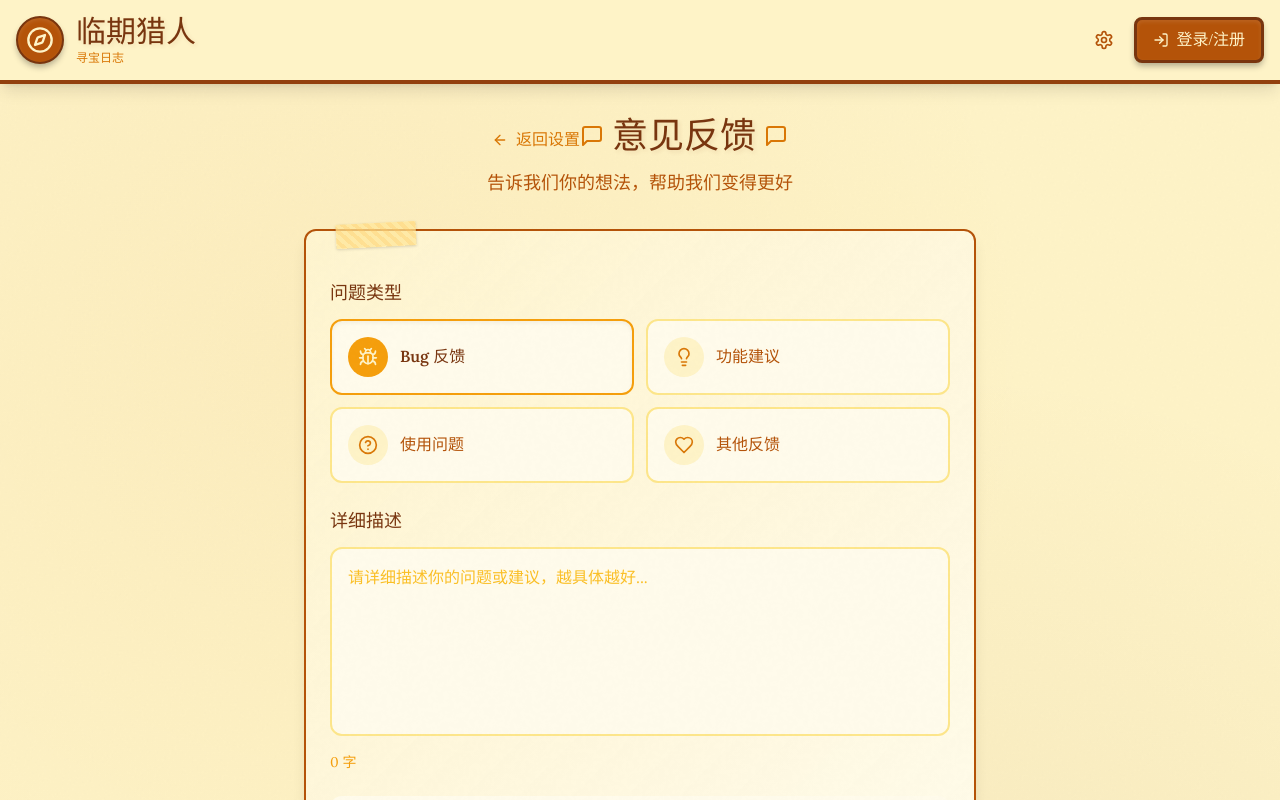
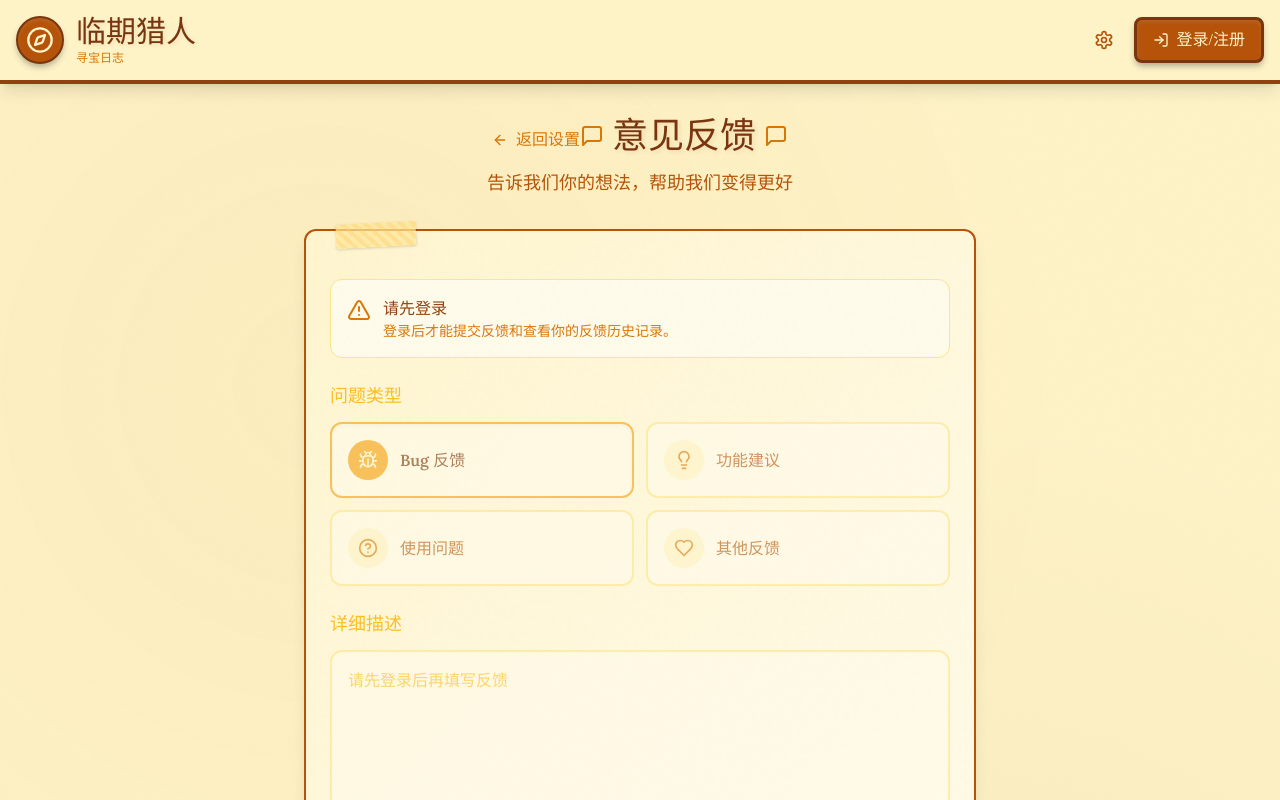
Before and after one commit to DDD520-DEL/ljy-23, a React (Vite) app: page /feedback in a window 1280 px wide. Shown: the top 800 px of the page. Built offline with nearby package versions, Linux system fonts and the light colour scheme; a web font is replaced by a local one.

Commit message:
.4016937876353100:90437633274c5a919759aecfc2cc74d5_6a3589775f4dbb9b5de2e65e.6a3593255f4dbb9b5de2ea9b.6a359324385a573372b4fb9b:Trae CN.T(2026/6/20 03:06:13)

```diff
--- a/src/pages/FeedbackPage/index.tsx
+++ b/src/pages/FeedbackPage/index.tsx
@@ -67,10 +67,12 @@ const FeedbackItem = ({
   feedback,
   onRetry,
   onDelete,
+  retryError,
 }: {
   feedback: Feedback;
   onRetry: (id: string) => void;
   onDelete: (id: string) => void;
+  retryError?: string | null;
 }) => {
   const [expanded, setExpanded] = useState(false);
   const [isRetrying, setIsRetrying] = useState(false);
@@ -130,6 +132,14 @@ const FeedbackItem = ({
               </p>
             </div>
           )}
+          {retryError && (
+            <div className="bg-crimson-50 border border-crimson-200 rounded-lg p-3">
+              <p className="text-sm text-crimson-700 font-body flex items-center gap-2">
+                <AlertTriangle className="w-4 h-4" />
+                {retryError}
+              </p>
+            </div>
+          )}
           <div className="flex gap-2 pt-2">
             {feedback.status === 'failed' && (
               <button
@@ -166,6 +176,7 @@ const FeedbackItem = ({
 
 const FeedbackPage = () => {
   const navigate = useNavigate();
+  const currentUser = useStore((state) => state.currentUser);
   const userFeedbacks = useUserFeedbacks();
   const addFeedback = useStore((state) => state.addFeedback);
   const submitFeedback = useStore((state) => state.submitFeedback);
@@ -177,24 +188,33 @@ const FeedbackPage = () => {
   const [isSubmitting, setIsSubmitting] = useState(false);
   const [submitSuccess, setSubmitSuccess] = useState(false);
   const [submitError, setSubmitError] = useState<string | null>(null);
+  const [deleteSuccess, setDeleteSuccess] = useState<string | null>(null);
+  const [deleteError, setDeleteError] = useState<string | null>(null);
+  const [retryError, setRetryError] = useState<{ id: string; message: string } | null>(null);
   const [showHistory, setShowHistory] = useState(true);
 
   const handleSubmit = async (e: React.FormEvent) => {
     e.preventDefault();
-    if (!description.trim() || isSubmitting) return;
+    if (!description.trim() || isSubmitting || !currentUser) return;
 
     setIsSubmitting(true);
     setSubmitSuccess(false);
     setSubmitError(null);
+    setDeleteSuccess(null);
+    setDeleteError(null);
 
     try {
-      const newFeedback = addFeedback({
+      const result = addFeedback({
         type: feedbackType,
         description: description.trim(),
         version: APP_VERSION,
       });
 
-      await submitFeedback(newFeedback.id);
+      if (!result.success || !result.feedback) {
+        throw new Error(result.message);
+      }
+
+      await submitFeedback(result.feedback.id);
 
       setSubmitSuccess(true);
       setDescription('');
@@ -208,16 +228,33 @@ const FeedbackPage = () => {
   };
 
   const handleRetry = async (id: string) => {
+    setRetryError(null);
     try {
       await retryFeedback(id);
-    } catch {
-      // 错误已在 store 中处理
+    } catch (error) {
+      setRetryError({
+        id,
+        message: error instanceof Error ? error.message : '重试失败，请稍后再试',
+      });
+      setTimeout(() => {
+        setRetryError((prev) => (prev?.id === id ? null : prev));
+      }, 3000);
     }
   };
 
   const handleDelete = (id: string) => {
-    if (window.confirm('确定要删除这条反馈记录吗？')) {
-      deleteFeedback(id);
+    if (!window.confirm('确定要删除这条反馈记录吗？')) return;
+
+    setDeleteSuccess(null);
+    setDeleteError(null);
+
+    const result = deleteFeedback(id);
+    if (result.success) {
+      setDeleteSuccess(result.message);
+      setTimeout(() => setDeleteSuccess(null), 3000);
+    } else {
+      setDeleteError(result.message);
+      setTimeout(() => setDeleteError(null), 3000);
     }
   };
 
@@ -250,6 +287,18 @@ const FeedbackPage = () => {
       <form onSubmit={handleSubmit} className="card-paper p-6 relative space-y-6">
         <div className="tape" style={{ top: '-8px', left: '30px', transform: 'rotate(-3deg)' }} />
 
+        {!currentUser && (
+          <div className="bg-amber-50 border border-amber-200 rounded-xl p-4 flex items-start gap-3">
+            <AlertTriangle className="w-6 h-6 text-amber-600 flex-shrink-0 mt-0.5" />
+            <div>
+              <p className="font-display text-amber-800 font-medium">请先登录</p>
+              <p className="text-sm text-amber-600 font-body">
+                登录后才能提交反馈和查看你的反馈历史记录。
+              </p>
+            </div>
+          </div>
+        )}
+
         {submitSuccess && (
           <div className="bg-forest-50 border border-forest-200 rounded-xl p-4 flex items-center gap-3">
             <CheckCircle className="w-6 h-6 text-forest-600 flex-shrink-0" />
@@ -260,8 +309,28 @@ const FeedbackPage = () => {
           </div>
         )}
 
+        {deleteSuccess && (
+          <div className="bg-forest-50 border border-forest-200 rounded-xl p-4 flex items-center gap-3">
+            <CheckCircle className="w-6 h-6 text-forest-600 flex-shrink-0" />
+            <div>
+              <p className="font-display text-forest-800 font-medium">删除成功</p>
+              <p className="text-sm text-forest-600 font-body">{deleteSuccess}</p>
+            </div>
+          </div>
+        )}
+
+        {deleteError && (
+          <div className="bg-crimson-50 border border-crimson-200 rounded-xl p-4 flex items-start gap-3">
+            <AlertTriangle className="w-6 h-6 text-crimson-600 flex-shrink-0 mt-0.5" />
+            <div>
+              <p className="font-display text-crimson-800 font-medium">删除失败</p>
+              <p className="text-sm text-crimson-600 font-body">{deleteError}</p>
+            </div>
+          </div>
+        )}
+
         <div>
-          <label className="block font-display text-lg text-amber-900 mb-3">
+          <label className={`block font-display text-lg mb-3 ${!currentUser ? 'text-amber-400' : 'text-amber-900'}`}>
             问题类型
           </label>
           <div className="grid grid-cols-2 gap-3">
@@ -272,8 +341,9 @@ const FeedbackPage = () => {
                 <button
                   key={option.value}
                   type="button"
-                  onClick={() => setFeedbackType(option.value)}
-                  className={`p-4 rounded-xl border-2 transition-all text-left flex items-center gap-3 ${
+                  onClick={() => currentUser && setFeedbackType(option.value)}
+                  disabled={!currentUser}
+                  className={`p-4 rounded-xl border-2 transition-all text-left flex items-center gap-3 disabled:opacity-60 disabled:cursor-not-allowed ${
                     isSelected
                       ? 'border-amber-500 bg-amber-50 shadow-inner'
                       : 'border-amber-200 bg-parchment-50 hover:border-amber-300'
@@ -294,16 +364,17 @@ const FeedbackPage = () => {
         </div>
 
         <div>
-          <label htmlFor="description" className="block font-display text-lg text-amber-900 mb-3">
+          <label htmlFor="description" className={`block font-display text-lg mb-3 ${!currentUser ? 'text-amber-400' : 'text-amber-900'}`}>
             详细描述
           </label>
           <textarea
             id="description"
             value={description}
-            onChange={(e) => setDescription(e.target.value)}
-            placeholder="请详细描述你的问题或建议，越具体越好..."
+            onChange={(e) => currentUser && setDescription(e.target.value)}
+            placeholder={!currentUser ? '请先登录后再填写反馈' : '请详细描述你的问题或建议，越具体越好...'}
             rows={6}
-            className="w-full p-4 rounded-xl border-2 border-amber-200 bg-parchment-50 font-body text-amber-800 placeholder:text-amber-400 focus:border-amber-500 focus:outline-none focus:ring-2 focus:ring-amber-200 transition-all resize-none"
+            disabled={!currentUser}
+            className="w-full p-4 rounded-xl border-2 border-amber-200 bg-parchment-50 font-body text-amber-800 placeholder:text-amber-400 focus:border-amber-500 focus:outline-none focus:ring-2 focus:ring-amber-200 transition-all resize-none disabled:opacity-60 disabled:cursor-not-allowed"
           />
           <p className="text-sm text-amber-500 mt-2 font-body">
             {description.length} 字
@@ -389,8 +460,17 @@ const FeedbackPage = () => {
             {userFeedbacks.length === 0 ? (
               <div className="text-center py-8">
                 <MessageSquare className="w-12 h-12 text-amber-200 mx-auto mb-3" />
-                <p className="text-amber-500 font-body">暂无反馈记录</p>
-                <p className="text-sm text-amber-400 font-body mt-1">提交你的第一条反馈吧</p>
+                {!currentUser ? (
+                  <>
+                    <p className="text-amber-500 font-body">请先登录</p>
+                    <p className="text-sm text-amber-400 font-body mt-1">登录后可查看你的反馈历史记录</p>
+                  </>
+                ) : (
+                  <>
+                    <p className="text-amber-500 font-body">暂无反馈记录</p>
+                    <p className="text-sm text-amber-400 font-body mt-1">提交你的第一条反馈吧</p>
+                  </>
+                )}
               </div>
             ) : (
               userFeedbacks.map((feedback) => (
@@ -399,6 +479,7 @@ const FeedbackPage = () => {
                   feedback={feedback}
                   onRetry={handleRetry}
                   onDelete={handleDelete}
+                  retryError={retryError?.id === feedback.id ? retryError.message : null}
                 />
               ))
             )}
--- a/src/store/useStore.ts
+++ b/src/store/useStore.ts
@@ -561,9 +561,11 @@ export const useStore = create<StoreState>()(
 
       addFeedback: (feedbackData) => {
         const { currentUser } = get();
+        if (!currentUser) return { success: false, message: '请先登录后再提交反馈' };
+
         const newFeedback: Feedback = {
           id: generateId(),
-          userId: currentUser ? currentUser.id : null,
+          userId: currentUser.id,
           type: feedbackData.type,
           description: feedbackData.description,
           version: feedbackData.version,
@@ -573,7 +575,7 @@ export const useStore = create<StoreState>()(
         set((state) => ({
           feedbacks: [newFeedback, ...state.feedbacks],
         }));
-        return newFeedback;
+        return { success: true, message: '反馈已保存', feedback: newFeedback };
       },
 
       updateFeedbackStatus: (id, status, errorMessage) => {
@@ -719,10 +721,8 @@ export const useUserFeedbacks = () => {
   const feedbacks = useStore((state) => state.feedbacks);
   const currentUser = useStore((state) => state.currentUser);
   return useMemo(() => {
-    if (currentUser) {
-      return feedbacks.filter((f) => f.userId === currentUser.id);
-    }
-    return feedbacks.filter((f) => f.userId === null);
+    if (!currentUser) return [];
+    return feedbacks.filter((f) => f.userId === currentUser.id);
   }, [feedbacks, currentUser]);
 };
 
--- a/src/types/index.ts
+++ b/src/types/index.ts
@@ -274,9 +274,9 @@ export interface StoreState {
   batchUpdateRecords: (updates: Array<{ id: string; data: Partial<Record> }>) => void;
   clearAllData: () => void;
   feedbacks: Feedback[];
-  addFeedback: (feedback: Omit<Feedback, 'id' | 'userId' | 'status' | 'createdAt'>) => Feedback;
+  addFeedback: (feedback: Omit<Feedback, 'id' | 'userId' | 'status' | 'createdAt'>) => { success: boolean; message: string; feedback?: Feedback };
   updateFeedbackStatus: (id: string, status: FeedbackStatus, errorMessage?: string) => void;
   submitFeedback: (id: string) => Promise<void>;
   retryFeedback: (id: string) => Promise<void>;
-  deleteFeedback: (id: string) => void;
+  deleteFeedback: (id: string) => { success: boolean; message: string };
 }
```
